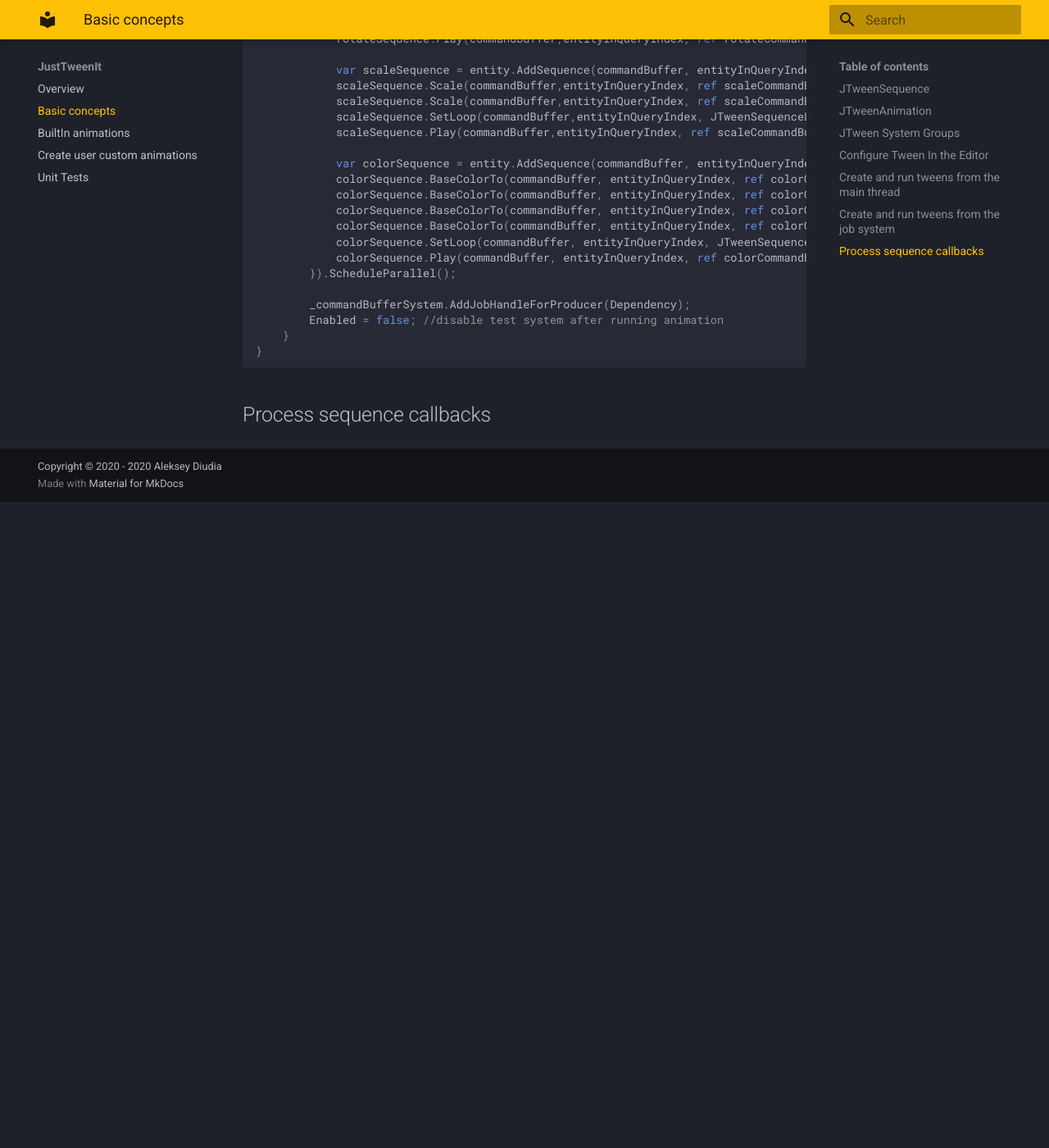
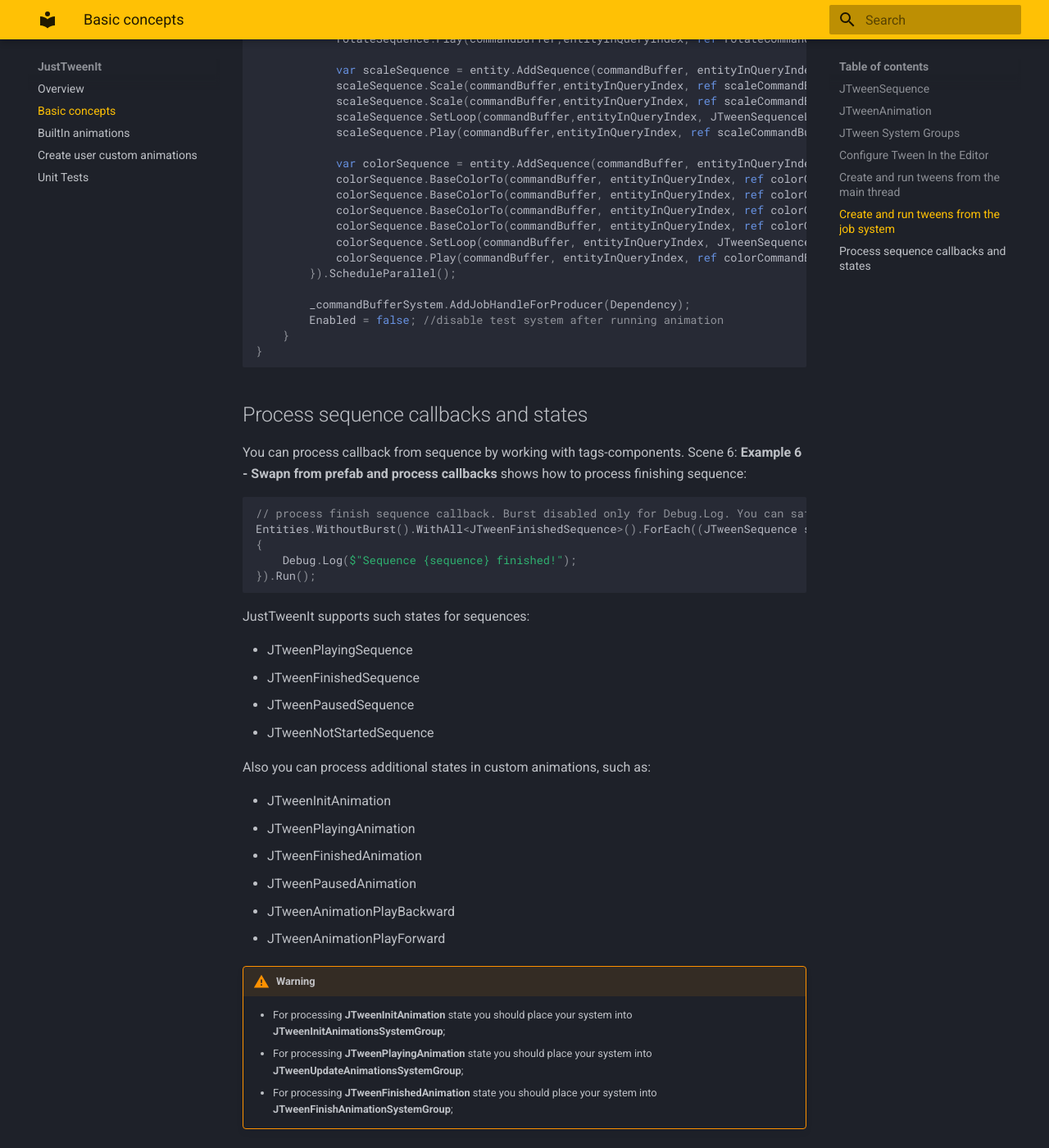
Before and after one commit to Etlay/JustTweenItDocs, an MkDocs documentation site: the page built from docs/BasicConcepts.md, in a window 1280 px wide and 1400 px high, scrolled down 4401 px. Shown: the whole window at 82% size. Built offline with MkDocs 1.6.1 and Material for MkDocs 9.7.7, drawn with Linux system fonts in a browser that asks for light colours; before the commit the page ends 5013 px from its top, so only the background shows below that.

Commit message:
Add process callbacks block to docs

````diff
--- a/docs/BasicConcepts.md
+++ b/docs/BasicConcepts.md
@@ -178,4 +178,35 @@ public class ExampleRunTweenFromJobSystem : SystemBase
 }
 ```
 
-## Process sequence callbacks
+## Process sequence callbacks and states
+You can process callback from sequence by working with tags-components.
+Scene 6: **Example 6 - Swapn from prefab and process callbacks** shows how to process finishing sequence:
+
+```c#
+// process finish sequence callback. Burst disabled only for Debug.Log. You can safely process callbacks in jobs
+Entities.WithoutBurst().WithAll<JTweenFinishedSequence>().ForEach((JTweenSequence sequence) =>
+{
+	Debug.Log($"Sequence {sequence} finished!");
+}).Run();
+```
+
+JustTweenIt supports such states for sequences:
+
+  - JTweenPlayingSequence
+  - JTweenFinishedSequence
+  - JTweenPausedSequence
+  - JTweenNotStartedSequence
+
+Also you can process additional states in custom animations, such as:
+
+  - JTweenInitAnimation
+  - JTweenPlayingAnimation
+  - JTweenFinishedAnimation
+  - JTweenPausedAnimation
+  - JTweenAnimationPlayBackward
+  - JTweenAnimationPlayForward
+
+!!! warning
+    - For processing **JTweenInitAnimation** state you should place your system into **JTweenInitAnimationsSystemGroup**;
+    - For processing **JTweenPlayingAnimation** state you should place your system into **JTweenUpdateAnimationsSystemGroup**;
+    - For processing **JTweenFinishedAnimation** state you should place your system into **JTweenFinishAnimationSystemGroup**;
--- a/mkdocs.yml
+++ b/mkdocs.yml
@@ -6,6 +6,7 @@ nav:
     - Create user custom animations: CreateUserCustomAnimation.md
     - Unit Tests: UnitTests.md
 copyright: Copyright © 2020 - 2020 Aleksey Diudia
+site_author: Aleksey Diudia
 theme:
   name: material
   palette:
````
